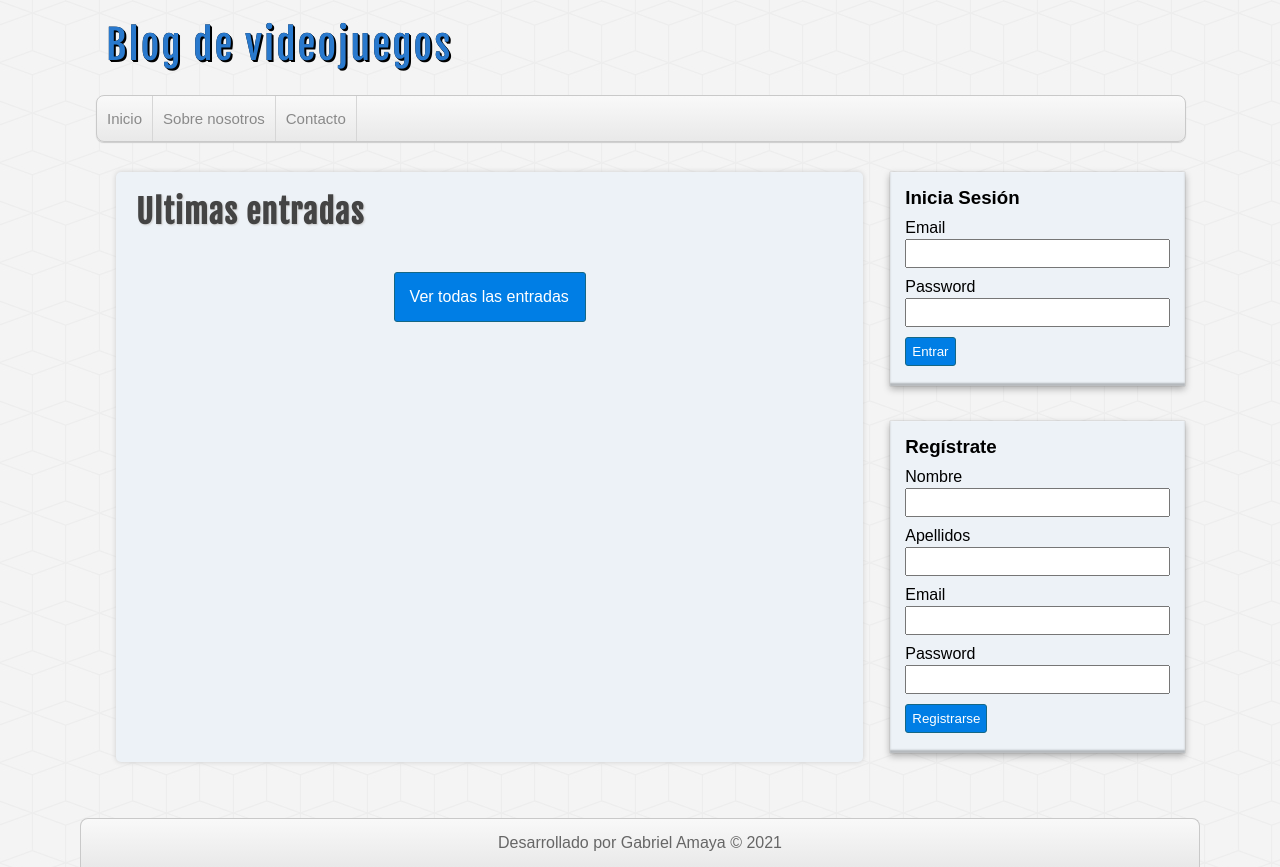
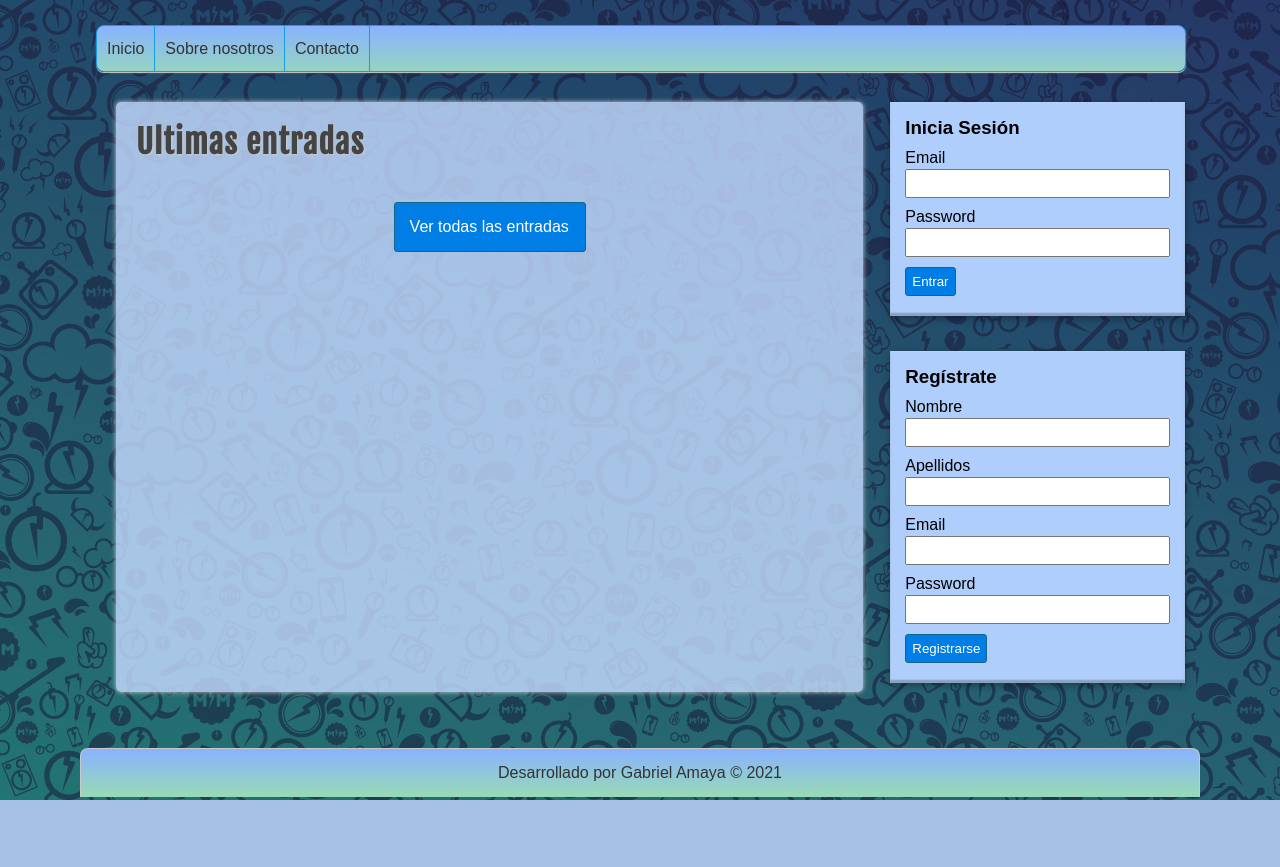
Before and after one commit to zero-skill/Blog, a PHP site: page / in a window 1280 px wide. After the commit the page ends 800 px from the top, so only its background shows below. Run offline with PHP 8.4, Linux system fonts and the light colour scheme; data that the repository does not hold is empty.

Commit message:
changes on the style

```diff
--- a/assets/css/style.css
+++ b/assets/css/style.css
@@ -20,7 +20,7 @@
 }
 
 body{
-    background: url(../img/cubes.png) #F4F4F4;
+    background: url(../img/pattern.jpg) #F4F4F4;
 }
 .alerta{
     padding: 5px;
@@ -42,15 +42,16 @@ body{
     margin: 0 auto;
 }
 /*LOGO*/
-#logo{
+/*#logo{
     float: left;
     width: 540px;
     height: 95px;
+    margin-left: 6%
 }
 #logo a{
     font-family: "fajala",Helvetica;
     font-size: 40px;
-    letter-spacing: 2px;
+    letter-spacing: 4px;
     color: #2979CD;
     text-shadow: 0px 0px 0px black, 1px 1px 0px black, 2px 2px 0px black;
     transition: all 500ms;
@@ -61,17 +62,20 @@ body{
     cursor: pointer;
     text-shadow: 0px 0px 0px black, -1px -1px 0px black, -2px -2px 0px black;
 
-}
+}*/
 /*MENU*/
+
 #nav{
     clear: both;
     width: 100%;
     height: 45px;
-    background: linear-gradient(to bottom,#f9f9f9 0px, #e9e9e9 100%);
-    border: 1px solid #c9c9c9;
+    margin-top: 25px;
+    background: linear-gradient(to bottom,#89b3ff 0px, #98dab5 121%);
+    overflow: hidden;
+    border: 1px solid #169de5;
     border-radius: 8px;
     box-shadow: 0px 1px 1px #ccc;
-    overflow: hidden;
+
 }
 #nav ul {
     list-style: none;
@@ -79,17 +83,17 @@ body{
 #nav ul li{
     float: left;
     line-height: 45px;
-    border-right: 1px solid #d6d6d6;
+    border-right: 1px solid #169de5;
 }
 #nav ul li a{
     display: block;
     padding-left: 10px;
     padding-right: 10px;
-    font-size: 15px;
-    color: #898989
+    font-size: 16px;
+    color: #333
 }
 #nav ul li a:hover{
-    background: linear-gradient(to bottom, #f2f2f2 0px, #dad9d4 100%);
+    background: linear-gradient(to bottom, #7188b0 0px, #87bf9f 121%);
 }
 /*CONTENIDO*/
 #container{
@@ -110,7 +114,7 @@ body{
     width: 90%;
     margin: 0px auto;
     margin-bottom: 35px;
-    background: #edf2f7;
+    background: #b0cefb;
     padding: 15px;
     box-shadow: 0px 0px 1px rgba(0,0,0,0.3),0px 3px 7px rgba(0,0,0,0.3),0px 0px 1px #fff inset, 0px -3px 2px rgba(0,0,0,0.25) inset;
 }
@@ -171,7 +175,8 @@ input[type="button"],
     float: left;
     width: 65%;
     min-height: 550px;
-    background: #edf2f7;
+    /*background-color: #c4dbffd1;*/
+    background-color: rgba(196,219,255,0.82);
     border-radius: 5px;
     box-shadow: 0px 0px 5px #ccc;
     margin-left: 20px;
@@ -223,11 +228,11 @@ input[type="button"],
     width: 85%;
     clear: both;
     margin: 0px auto;
-    background: linear-gradient(to bottom,#f9f9f9 0px, #e9e9e9 100%);
+    background: linear-gradient(to bottom,#89b3ff 0px, #98dab5 100%);
     border: 1px solid #c9c9c9;
     border-bottom: none;
     border-radius: 8px 8px 0px 0px;
-    color: #666;
+    color: #333;
     height: auto;
     padding: 15px;
     text-align: center;
--- a/includes/header.php
+++ b/includes/header.php
@@ -2,10 +2,10 @@
 <?php require_once 'includes/helper.php'; ?>
 <!---- HEADER --->
 <header id="header">
-    <!--- LOGO --->
+<!--    - LOGO -
     <div id="logo">
-        <a href="index.php">Blog de videojuegos</a>
-    </div>
+        <a href="index.php">Blog</a>
+    </div>-->
     <!---- MENU --->
 
     <nav id="nav">
@@ -14,10 +14,13 @@
             <?php
             $categorias = obtenerCategorias($db);
             if (!empty($categorias)):
-            while ($categoria = mysqli_fetch_assoc($categorias)):?>
-                <li><a href="categoria.php?id=<?= $categoria['ID'] ?>" ><?= $categoria['NOMBRE'] ?></a></li>
-            <?php endwhile;
-            endif;?>
+                while ($categoria = mysqli_fetch_assoc($categorias)):
+                    ?>
+                    <li><a href="categoria.php?id=<?= $categoria['ID'] ?>" ><?= $categoria['NOMBRE'] ?></a></li>
+                    <?php
+                endwhile;
+            endif;
+            ?>
             <li><a href="">Sobre nosotros</a></li>
             <li><a href="">Contacto</a></li>
         </ul>
--- a/includes/sidebar.php
+++ b/includes/sidebar.php
@@ -5,7 +5,7 @@
             <h3>Bienvenido, <?= $_SESSION['usuario']['NOMBRE'] . ' ' . $_SESSION['usuario']['APELLIDOS'] ?></h3>
             <!--- BOTONES --->
             <a href="logout.php" class="boton boton-verde">Crear entradas</a>
-            <a href="logout.php" class="boton">Crear categoría</a>
+            <a href="crear-categoria.php" class="boton">Crear categoría</a>
             <a href="logout.php" class="boton boton-naranja">Mis datos</a>
             <a href="logout.php" class="boton boton-rojo">Cerrar sesión</a>
         </div>
```
Also changed, not shown: assets/img/pattern.jpg (added).
